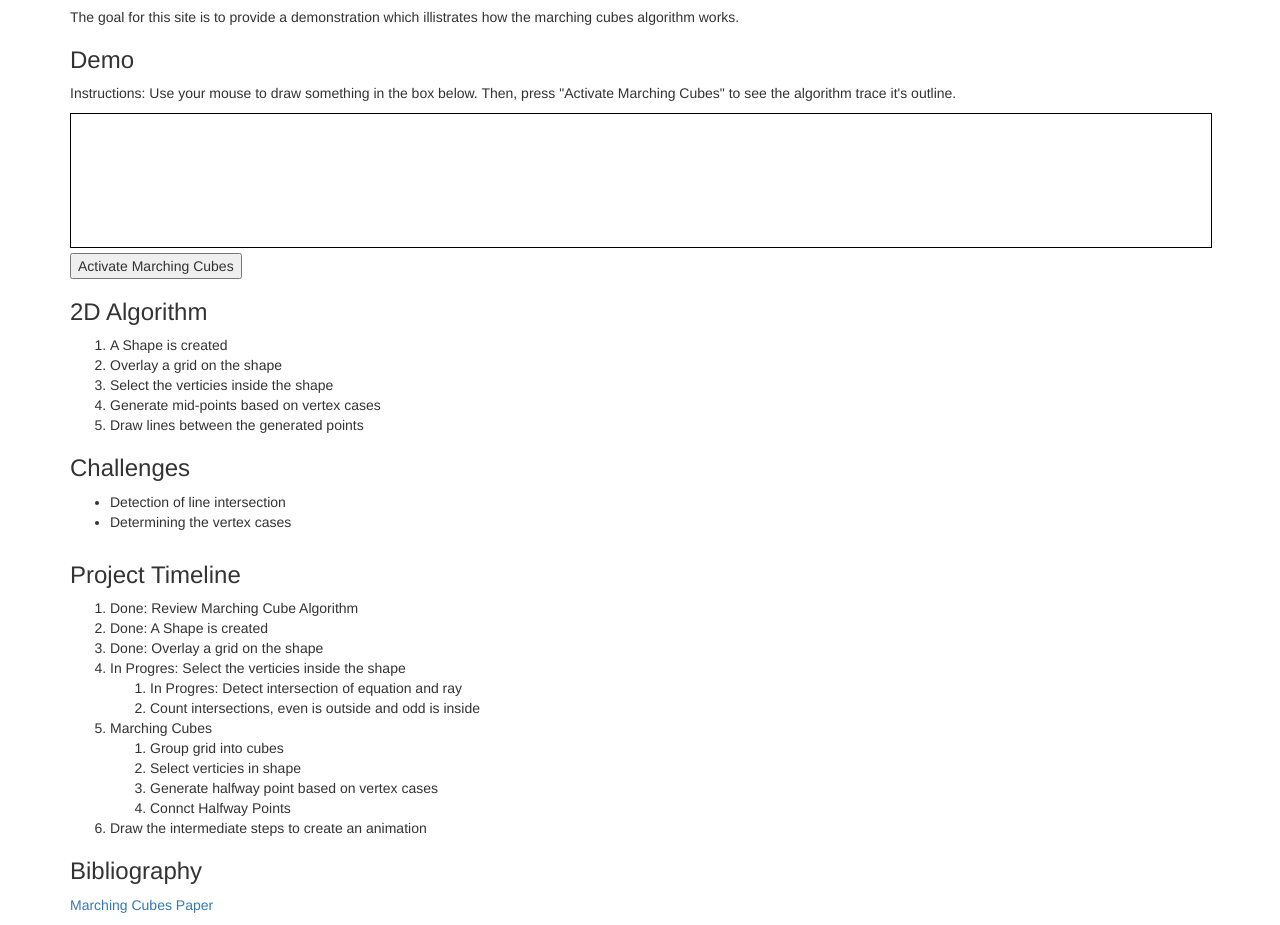
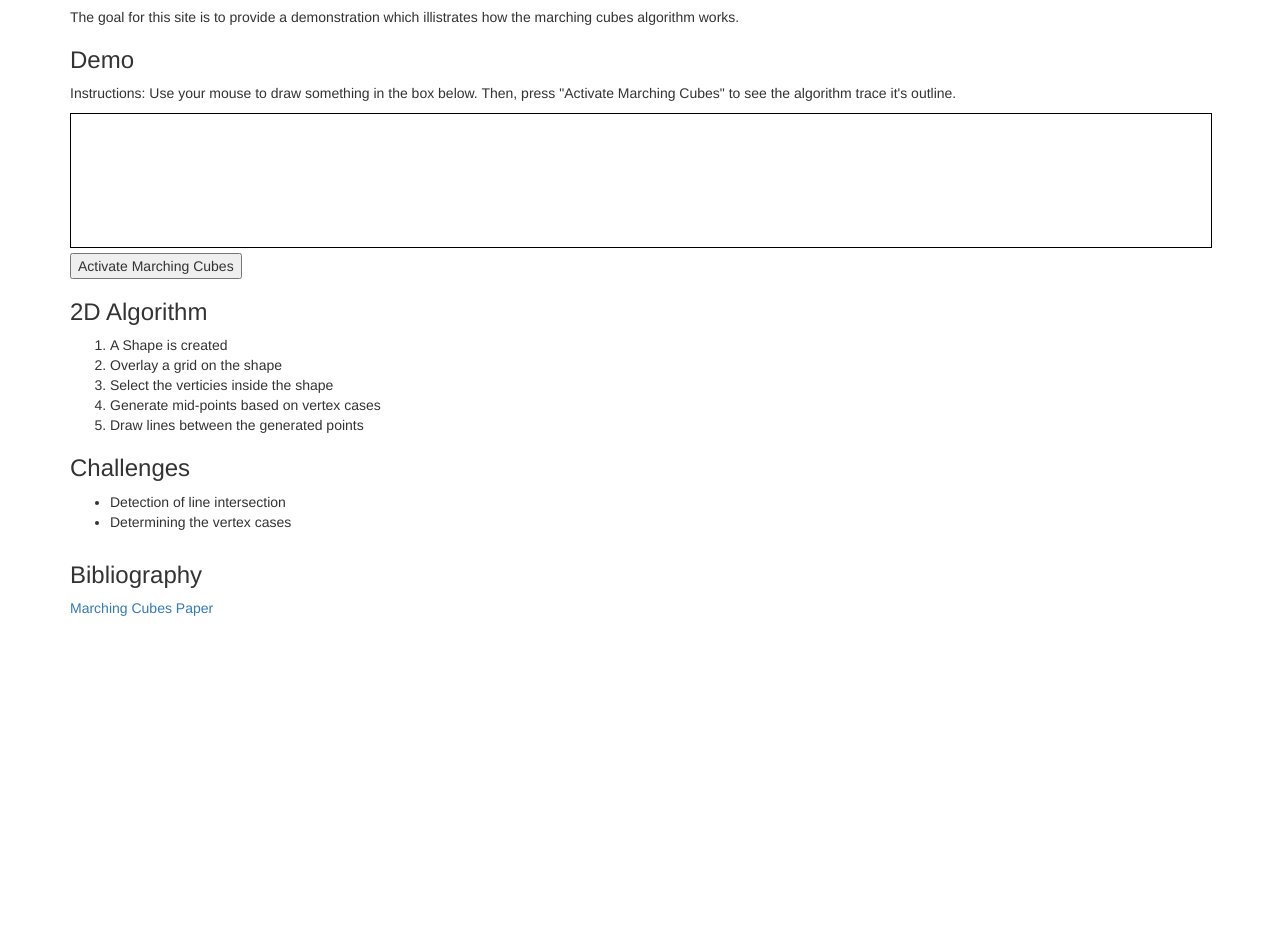
Before and after one commit to nicholascgilpin/MarchingCubes, a plain HTML site: page index.html in a window 1280 px wide. Shown: the part 93-1018 px from the top of the page. After the commit the page ends 800 px from the top, so only its background shows below. Drawn offline with nearby package versions, Linux system fonts and the light colour scheme.

Commit message:
Removed timeline
Was not added to git staging last commit

```diff
--- a/index.html
+++ b/index.html
@@ -41,27 +41,6 @@
         </div>
         <div class="row center-block">
             <h3>
-		  Project Timeline
-		  </h3>
-            <ol>
-                <li>Done: Review Marching Cube Algorithm</li>
-                <li>Done: A Shape is created</li>
-                <li>Done: Overlay a grid on the shape</li>
-                <li>In Progres: Select the verticies inside the shape</li>
-                <ol>
-                    <li>In Progres: Detect intersection of equation and ray</li>
-                    <li>Count intersections, even is outside and odd is inside</li>
-                </ol>
-                <li>Marching Cubes</li>
-                <ol>
-                    <li>Group grid into cubes</li>
-                    <li>Select verticies in shape</li>
-                    <li>Generate halfway point based on vertex cases</li>
-                    <li>Connct Halfway Points</li>
-                </ol>
-                <li>Draw the intermediate steps to create an animation</li>
-            </ol>
-            <h3>
 			Bibliography
 		  </h3>
             <p>
```
